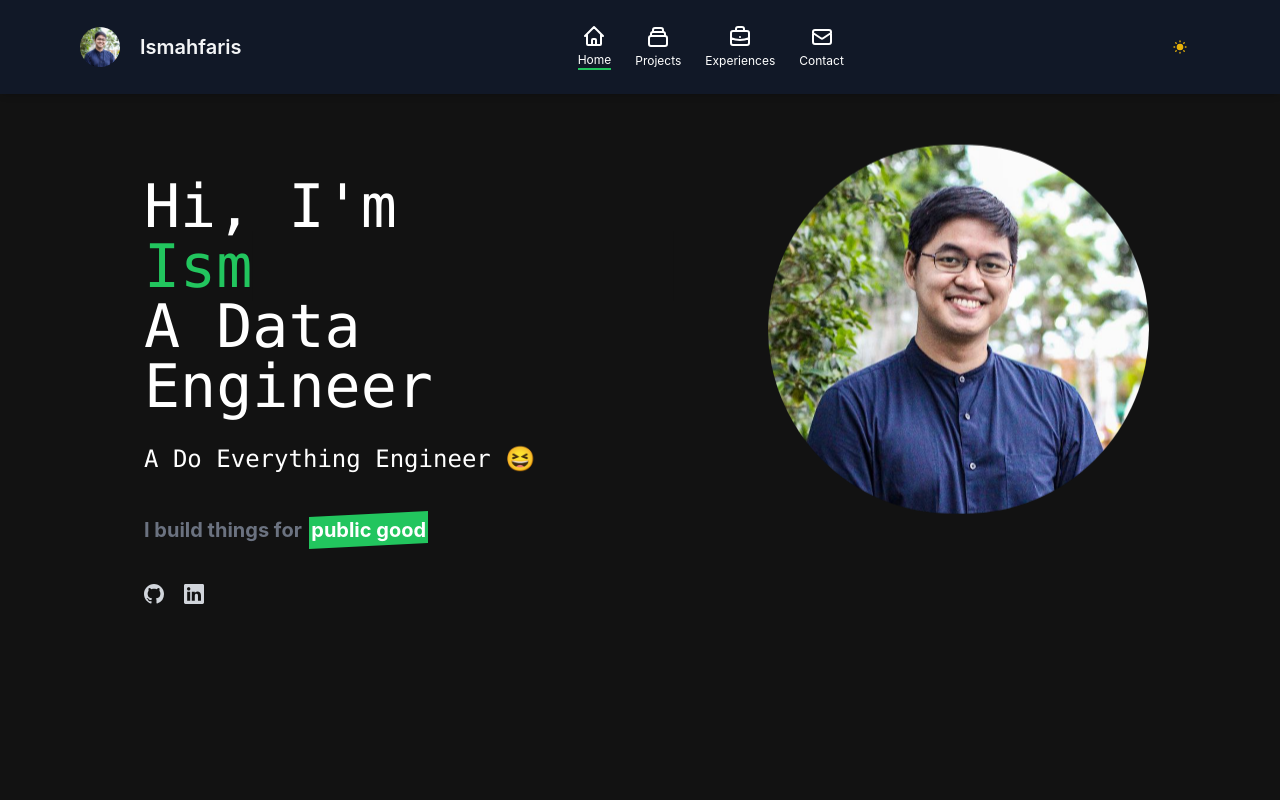
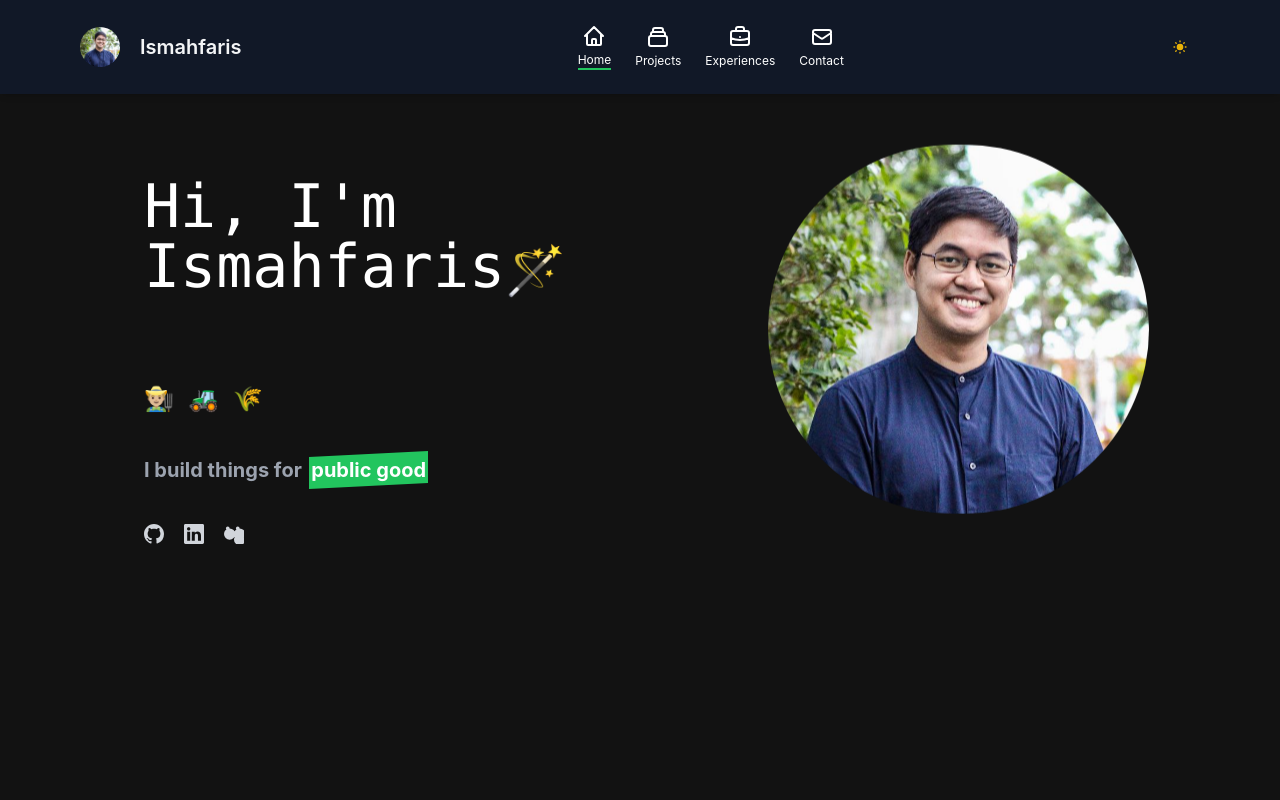
Before and after one commit to Coolbreeze151/portfolio, a Next.js app: page / in a window 1280 px wide. Shown: the top 800 px of the page. Built offline with nearby package versions, Linux system fonts and the light colour scheme.

Commit message:
Refactor animation

```diff
--- a/components/Aboutme.tsx
+++ b/components/Aboutme.tsx
@@ -3,7 +3,7 @@ import React from 'react';
 export default function AboutMe(props: any): React.ReactElement {
 
     return (
-        <div id="aboutme" className="">
+        <div id="aboutme" className="mt-20 sm:pt-10">
             <div className="flex flex-row justify-center items-start">
                 <div className="w-9/12 mx-auto text-left lg:p-40">
                     <h1 className="text-4xl text-black-100">
--- a/components/HeroSplash.tsx
+++ b/components/HeroSplash.tsx
@@ -1,6 +1,7 @@
 import React from 'react';
 import { userData } from "../constants/user";
 import styles from "./HeroSplash.module.css";
+import { TypeAnimation } from 'react-type-animation';
 
 interface Props {
     scrollToSection: (id: string) => void;
@@ -12,27 +13,37 @@ export default function HeroSplash(props: Props): React.ReactElement {
         <>
             <div className="flex flex-row justify-center items-start overflow-hidden h-screen">
                 <div className="w-full md:w-1/2 mx-auto text-center md:text-left lg:p-20">
-                    <h1 className="mb-2 font-mono text-4xl text-black-100 md:text-6xl">
+                    <h1 className="mb-2 font-mono text-2xl text-black-100 md:text-6xl">
                         Hi, I&apos;m <br className="block md:hidden" />
                         <span className="relative">
-                            <span className="h-20 pt-2 overflow-x-hidden whitespace-nowrap text-brand-accent text-green-500">
-                                Ismahfaris<span className="text-3xl md:text-5xl">🪄</span>
+                            <span className="h-20 pt-2 overflow-x-hidden whitespace-nowrap text-brand-accent">
+                                Ismahfaris<span className="md:text-5xl">🪄</span>
                             </span>
-                            <span
-                                className={`cursor absolute -bottom-0 left-0 -top-0 inline-block bg-white w-full animate-type will-change dark:bg-[#121212]`}
-                            ></span>
                         </span>
                         <br />
-                        <span className="">
-                            A Data Engineer
-                        </span>
-                        <br />
-                        <span className="text-3xl md:text-2xl">
-                            A Do Everything Engineer 😆
-                        </span>
+                        <TypeAnimation
+                            sequence={[
+                                'Data Engineer',
+                                2000, // Waits 2s
+                                'AI Engineer',
+                                2000, // Waits 2s
+                                'Platform Engineer',
+                                2000, // Waits 2s
+                                'Do Everything Engineer',
+                                2000, // Waits 2s
+                            ]}
+                            wrapper="span"
+                            cursor={true}
+                            repeat={Infinity}
+                            className="text-xl md:text-3xl text-green-500"
+                        />
+                        <br/>
+                            <span className="text-2xl h-24 pt-2 overflow-x-hidden whitespace-nowrap text-brand-accent text-green-500">
+                            👨🏼‍🌾 🚜 🌾<span className="text-3xl md:text-5xl"></span>
+                            </span>
                     </h1>
 
-                    <h2 className="mt-10 font-bold text-lg text-gray-500 md:text-xl">
+                    <h2 className="mt-10 font-bold text-lg text-gray-400 md:text-xl">
                         I build things for &nbsp;
                         <span className="before:block before:absolute before:-inset-0.5 before:-skew-y-3 before:bg-green-500 relative inline-block">
                             <span className="relative text-white">public good</span>
@@ -70,6 +81,21 @@ export default function HeroSplash(props: Props): React.ReactElement {
                                 <path d="M0 1.146C0 .513.526 0 1.175 0h13.65C15.474 0 16 .513 16 1.146v13.708c0 .633-.526 1.146-1.175 1.146H1.175C.526 16 0 15.487 0 14.854V1.146zm4.943 12.248V6.169H2.542v7.225h2.401zm-1.2-8.212c.837 0 1.358-.554 1.358-1.248-.015-.709-.52-1.248-1.342-1.248-.822 0-1.359.54-1.359 1.248 0 .694.521 1.248 1.327 1.248h.016zm4.908 8.212V9.359c0-.216.016-.432.08-.586.173-.431.568-.878 1.232-.878.869 0 1.216.662 1.216 1.634v3.865h2.401V9.25c0-2.22-1.184-3.252-2.764-3.252-1.274 0-1.845.7-2.165 1.193v.025h-.016a5.54 5.54 0 0 1 .016-.025V6.169h-2.4c.03.678 0 7.225 0 7.225h2.4z" />
                             </svg>
                         </a>
+                        <a
+                            href={userData.medium}
+                            className="text-base font-normal text-gray-600 dark:text-gray-300"
+                        >
+                            <svg
+                                xmlns="http://www.w3.org/2000/svg"
+                                width="16"
+                                height="16"
+                                fill="currentColor"
+                                className="bi bi-medium h-5 w-5"
+                                viewBox="0 0 16 16"
+                            >
+                                <path d="M4.5 3.5a1.5 1.5 0 1 1-3 0 1.5 1.5 0 0 1 3 0zM0 8a4.5 4.5 0 1 1 9 0A4.5 4.5 0 0 1 0 8zm12.5-4.5a1.5 1.5 0 1 1-3 0 1.5 1.5 0 0 1 3 0zM8 8a4.5 4.5 0 1 1 9 0A4.5 4.5 0 0 1 8 8zm4.5 4.5a1.5 1.5 0 1 1-3 0 1.5 1.5 0 0 1 3 0zM8 12.5a4.5 4.5 0 1 1 9 0A4.5 4.5 0 0 1 8 12.5z" />
+                            </svg>
+                        </a>
                     </div>
 
                     <div className='w-full grid place-items-center mt-12' onClick={() => props.scrollToSection("aboutme")}>
--- a/constants/user.ts
+++ b/constants/user.ts
@@ -2,6 +2,7 @@ export const userData = {
   name: 'Ismahfaris',
   linkedin: 'https://www.linkedin.com/in/ismahfaris-ismail/',
   github: 'https://github.com/Coolbreeze151',
+  medium: 'https://medium.com/@ismahfaris',
   formBold: 'https://formbold.com/s/3ZdJ6',
   projects: [
     {
--- a/package.json
+++ b/package.json
@@ -15,7 +15,10 @@
     "react": "^18.2.0",
     "react-dom": "^18.2.0",
     "react-hook-form": "^7.33.1",
-    "react-hot-toast": "^2.3.0"
+    "react-hot-toast": "^2.3.0",
+    "react-type": "^0.1.0",
+    "react-type-animation": "^3.2.0",
+    "react-typed": "^2.0.12"
   },
   "devDependencies": {
     "@types/node": "17.0.4",
```
Also changed, not shown: components/HeroSplash.module.css (+17 -0 lines), 2 other files (tests, documents, lock files or other folders).
